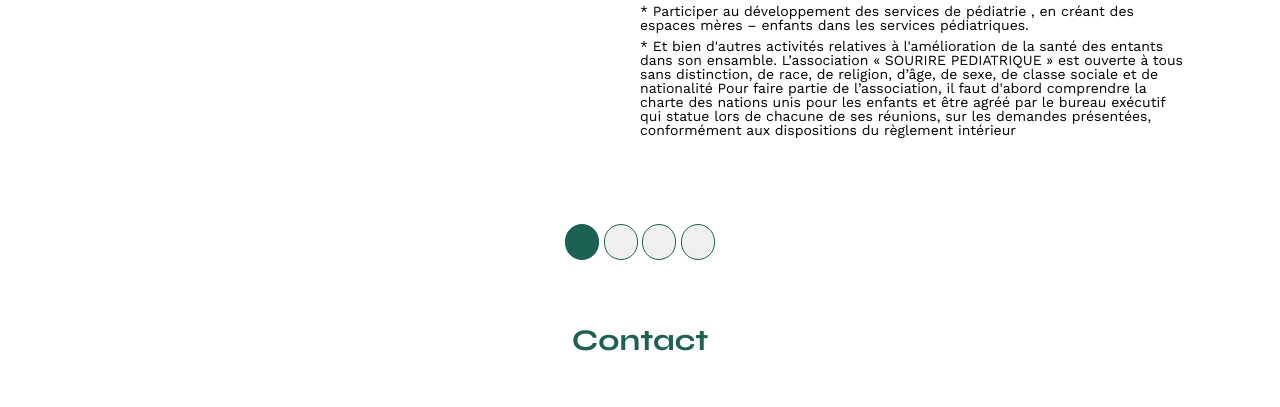
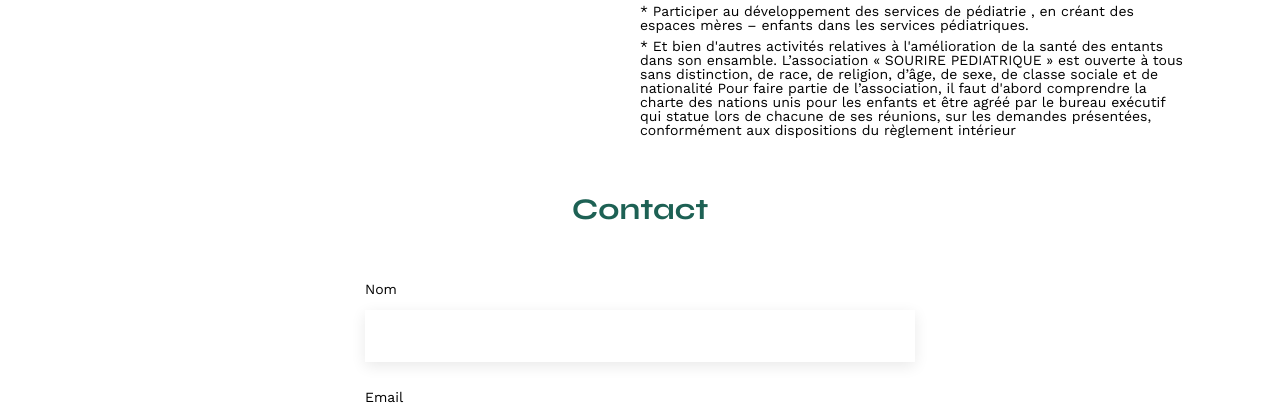
Before and after one commit to chdinedine/sourire, a plain HTML site: page index.html in a window 1280 px wide. Shown: the part 394-801 px from the top of the page. Drawn offline with nearby package versions, Linux system fonts and the light colour scheme.

Commit message:
commit sur l'image index

```diff
--- a/index.html
+++ b/index.html
@@ -74,27 +74,6 @@
 
 			</article>
 		</section>
-		<section id="portfolio">
-			<article>
-				<div class="projet_edite ">
-					<h2></h2>
-					<span id="edit_span" class="btn-edit">
-
-						<span class="edit_icon_txt"></span>
-					</span>
-				</div>
-				<!--	-->
-				<div class="category" id="categ">
-					<button class="active" id="0" type="button" data-All></button>
-					<button id="1" type="button" data-Objets></button>
-					<button id="2" type="button" data-Appartements></button>
-					<button id="3" type="button" data-Hotels></button>
-				</div>
-
-			</article>
-			<div class="gallery">
-			</div>
-		</section>
 		<section id="contact">
 			<h2>Contact</h2>
 			<p></p>
```
